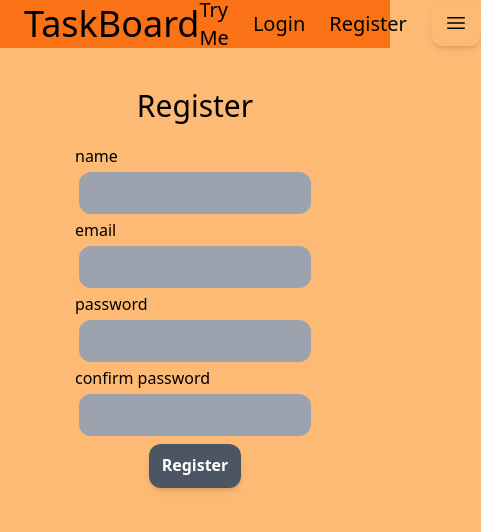
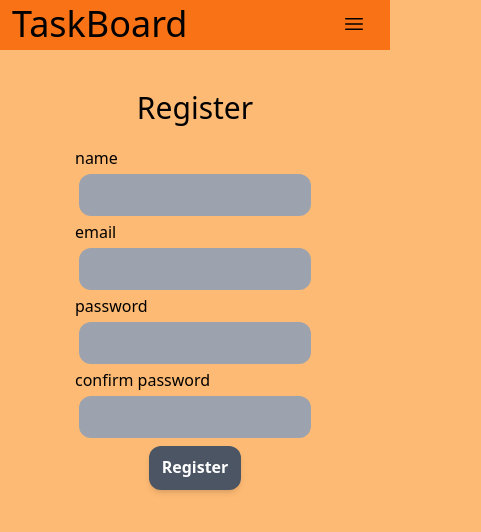
Before and after one commit to lawrence-yoon/do-list, a React (Vite) app in the folder frontend/: page /register in a window 390 px wide. Shown: the top 532 px of the page, 481 px wide, since content can reach past the window. Built offline with nearby package versions, Linux system fonts and the light colour scheme.

Commit message:
add responsive navbar with burger button

```diff
--- a/frontend/src/App.jsx
+++ b/frontend/src/App.jsx
@@ -10,12 +10,14 @@ function App() {
     <>
       <Router>
         <Header />
+        {/* <p>testbefore routes</p> */}
         <Routes>
           <Route path="/" element={<Dashboard />}></Route>
-          <Route path="/tryme" element={<TryMe />}></Route>
+          <Route path="/try-me" element={<TryMe />}></Route>
           <Route path="/login" element={<Login />}></Route>
           <Route path="/register" element={<Register />}></Route>
         </Routes>
+        {/* <p>testafter routes</p> */}
       </Router>
     </>
   );
--- a/frontend/src/components/Button.jsx
+++ b/frontend/src/components/Button.jsx
@@ -258,10 +258,16 @@ export const ButtonRegister = function ({ onClick = () => {}, ...rest }) {
   );
 };
 
-export const ButtonBurger = function ({ onClick = () => {}, ...rest }) {
+export const ButtonBurger = function ({
+  className,
+  onClick = () => {},
+  ...rest
+}) {
   return (
-    <Button
-      className="border border-transparent flex text-md font-semibold p-2 pb-2.5 px-3 m-1 mx-auto rounded-xl hover:border-white"
+    <button
+      className={`flex text-md font-semibold order-first p-2 pb-2.5 px-3 mx-auto md:hidden ${
+        className ? className : ""
+      }`}
       onClick={onClick}
       {...rest}
     >
@@ -279,6 +285,6 @@ export const ButtonBurger = function ({ onClick = () => {}, ...rest }) {
           d="M3.75 6.75h16.5M3.75 12h16.5m-16.5 5.25h16.5"
         />
       </svg>
-    </Button>
+    </button>
   );
 };
--- a/frontend/src/components/Header.jsx
+++ b/frontend/src/components/Header.jsx
@@ -1,25 +1,47 @@
+import { useState } from "react";
 import { Link, useNavigate } from "react-router-dom";
 import { ButtonBurger } from "./Button";
 
 function Header() {
+  function handleBurger() {
+    setToggleBurger((prev) => !prev);
+    alert(toggleBurger);
+  }
+
+  const [toggleBurger, setToggleBurger] = useState(false);
+
   return (
-    <header className="bg-orange-500 flex flex-row justify-between items-center h-10 p-6">
-      <Link className="text-4xl" to="/">
+    <header className="bg-orange-500 flex flex-row justify-between items-center p-1 px-3">
+      <Link className="text-4xl self-start" to="/">
         TaskBoard
       </Link>
-      <div className="flex justify-around gap-6 items-center">
-        <Link className="text-xl" to="/tryme">
+      {toggleBurger ? (
+        <nav className="flex flex-col justify-around gap-6 items-center md:flex-row">
+          <Link className="text-xl" to="/try-me">
             Try Me
           </Link>
           <Link className="text-xl" to="/login">
             Login
           </Link>
-        {/* <a className='text-2xl'>Logout</a> */}
           <Link className="text-xl" to="/register">
             Register
           </Link>
-        <ButtonBurger />
-      </div>
+          <ButtonBurger onClick={handleBurger} />
+        </nav>
+      ) : (
+        <nav className="flex flex-row justify-around gap-6 items-center">
+          <Link className="text-xl hidden md:block" to="/try-me">
+            Try Me
+          </Link>
+          <Link className="text-xl hidden md:block" to="/login">
+            Login
+          </Link>
+          <Link className="text-xl hidden md:block" to="/register">
+            Register
+          </Link>
+          <ButtonBurger onClick={handleBurger} className="order-first" />
+        </nav>
+      )}
     </header>
   );
 }
```
Lines whose indentation alone changed are shown as unchanged.
